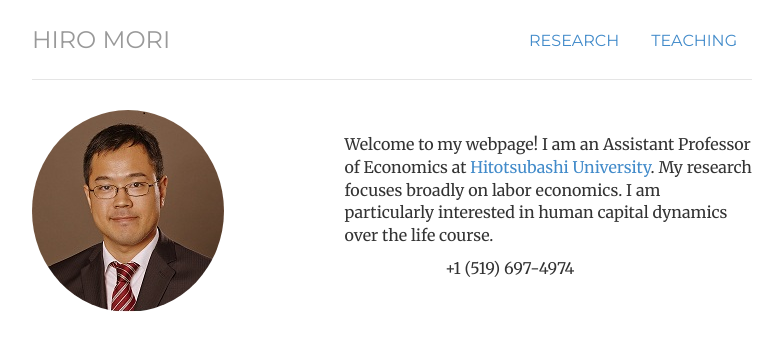
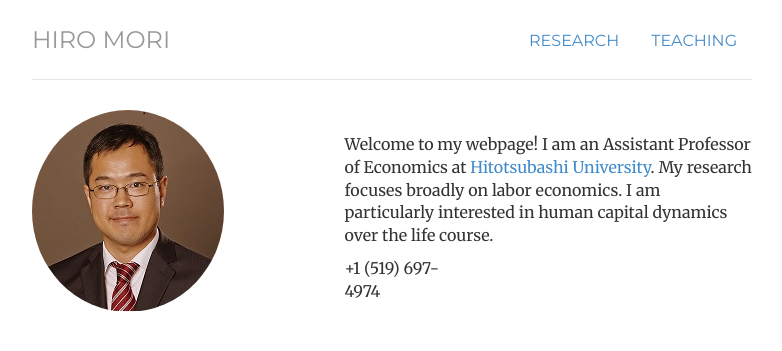
Before and after one commit to morihiroaki/morihiroaki.github.io, a Jekyll site: the page built from index.html, in a window 1280 px wide. Shown: the top 351 px of the page, without its empty margins (248-1030 px from the left). Built offline with Jekyll 4.4.1, drawn with Linux system fonts in a browser that asks for light colours.

Commit message:
Update index.html

```diff
--- a/index.html
+++ b/index.html
@@ -19,7 +19,7 @@ description:
 
 
        <div class='row'>
-                      <div class='col-xs-10 col-sm-4 text-center'>
+                      <div class='col-xs-10 col-sm-2 text-center'>
             <div class="box text-left">
 
             <div class="contact-item">
```
